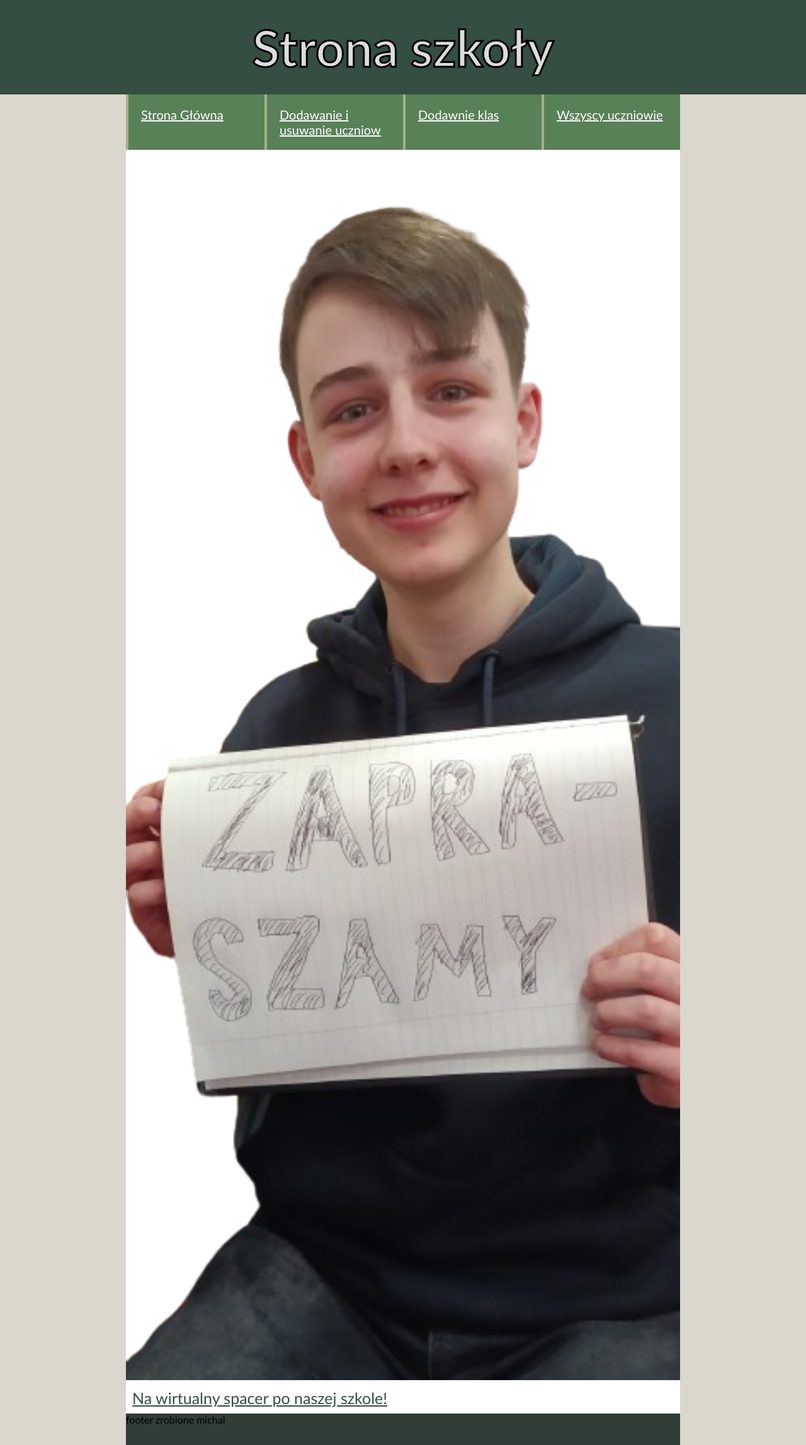
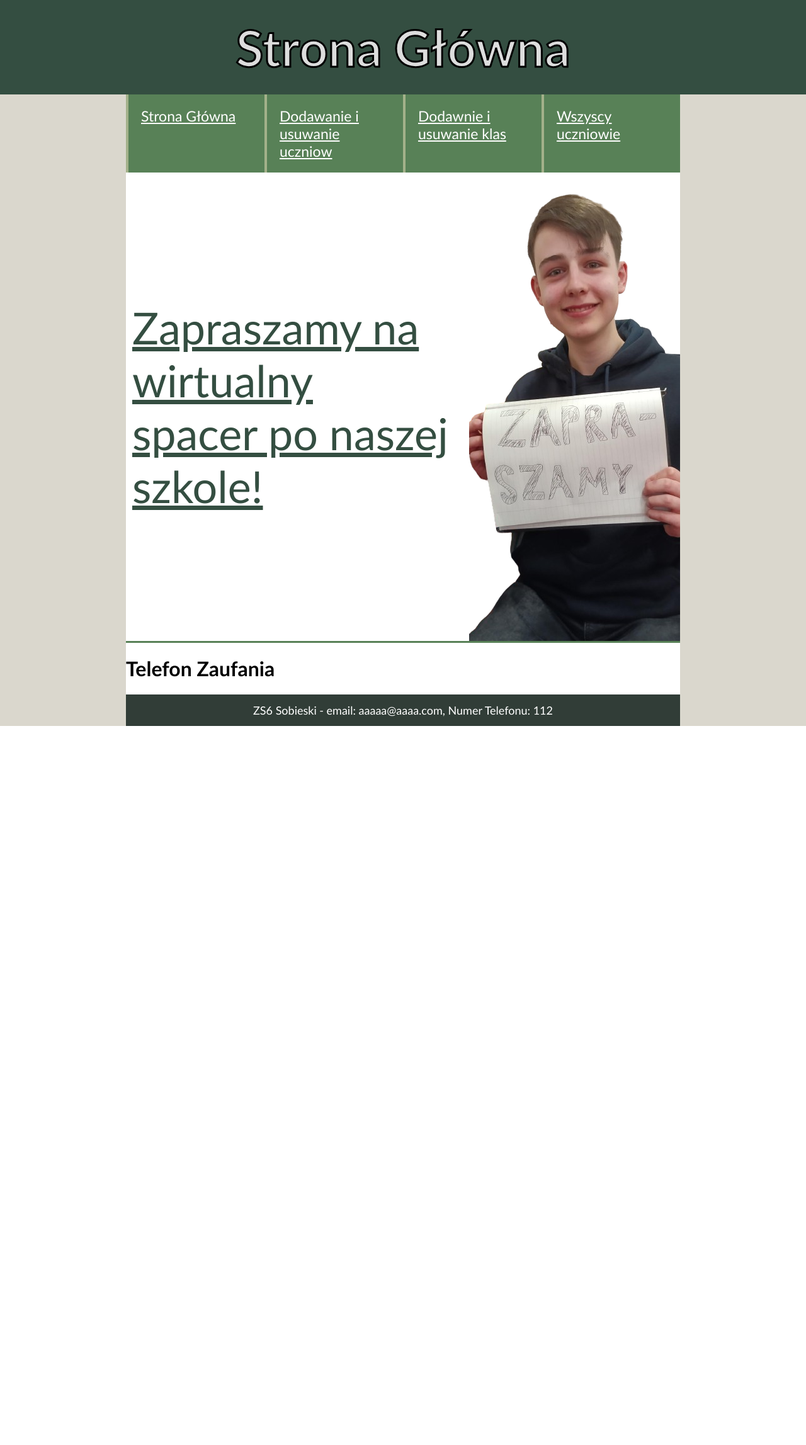
Before and after one commit to MichalZbikowski/CKZ, a PHP site: page /main.php in a window 1280 px wide. Shown: the whole page at 63% size. After the commit the page ends 1153 px from the top, so only its background shows below. Run offline with PHP 8.4, Linux system fonts and the light colour scheme.

Commit message:
caly_ckz 2024.02.27 10:10

```diff
--- a/2024.01.16/main.php
+++ b/2024.01.16/main.php
@@ -9,7 +9,7 @@
 <body>
 <div class="grid-container">
     <header>
-        Strona szkoły
+        Strona Główna
     </header>
     <div id="item4">
 
@@ -21,13 +21,17 @@
             <li>
                 <a href="modyfikowanie.php">Dodawanie i usuwanie uczniow</a>
             </li>
-            <li><a href="dodawanie_klas.php"> Dodawnie klas</a></li>
+            <li><a href="dodawanie_klas.php"> Dodawnie i usuwanie klas</a></li>
             <li><a href="wszyscy.php"> Wszyscy uczniowie</a></li>
         </ul>
 
         <div id="zapraszamy">
-        <img src="zapraszamy.png" id="zapraszamy" alt="mojamorda">
-        <div id="spacerdiv"><a id="spacer" href="https://www.google.com/maps/@49.9510139,18.6112789,3a,75y,314.18h,90.76t/data=!3m6!1e1!3m4!1sAF1QipNlEg-WRoRouTKPuyD7e9FCoBmOCZnZvuyg_x0M!2e10!7i6000!8i3000?hl=pl-PL&entry=ttu">Na wirtualny spacer po naszej szkole!</a></div>
+            <div></div>
+            <div id="spacerdiv"><a id="spacer" href="https://www.google.com/maps/@49.9510139,18.6112789,3a,75y,314.18h,90.76t/data=!3m6!1e1!3m4!1sAF1QipNlEg-WRoRouTKPuyD7e9FCoBmOCZnZvuyg_x0M!2e10!7i6000!8i3000?hl=pl-PL&entry=ttu">Zapraszamy na wirtualny <br> spacer po naszej szkole!</a></div>
+            <img src="zapraszamy.png" id="zapraszamyimg" alt="mojamorda">
+        </div>
+        <div>
+            <h1>Telefon Zaufania</h1>
         </div>
     </main>
     <div id="rightBanner">
@@ -35,7 +39,7 @@
     </div>
     <div id="item7"></div>
     <footer>
-        footer zrobione michal
+    ZS6 Sobieski - email: aaaaa@aaaa.com, Numer Telefonu: 112
     </footer>
     <div id="item9"></div>
 </div>
--- a/2024.01.16/style.css
+++ b/2024.01.16/style.css
@@ -49,6 +49,7 @@ li{
     padding: 20px;;
 
 }
+
 
 
 footer{
@@ -234,17 +235,35 @@ td{
 }
 
 #spacer{
-    font-size: 25px;
+    font-size:70px;
     color: #344E41;
 }
 
 #spacerdiv{
+    display: flex;
+    justify-content: center;
+    align-items: center;
     padding: 10px;
 
 }
 
 
-main a{
-    font-size: 20px;
+main li>a{
+    font-size:23px;
     color:white;
 }
+
+#zapraszamy{
+    display: flex;
+    justify-content: space-between;
+    border-bottom:3px #588157 solid ;
+}
+
+
+footer{
+    font-size: 18px;
+    display: flex;
+    justify-content: center;
+    align-items: center;
+    color: white;
+}
```
Also changed, not shown: 2024.01.16/dodawanie_klas.php (+5 -5 lines), 2024.01.16/modyfikowanie.php (+5 -5 lines), 2024.01.16/wszyscy.php (+4 -4 lines).
